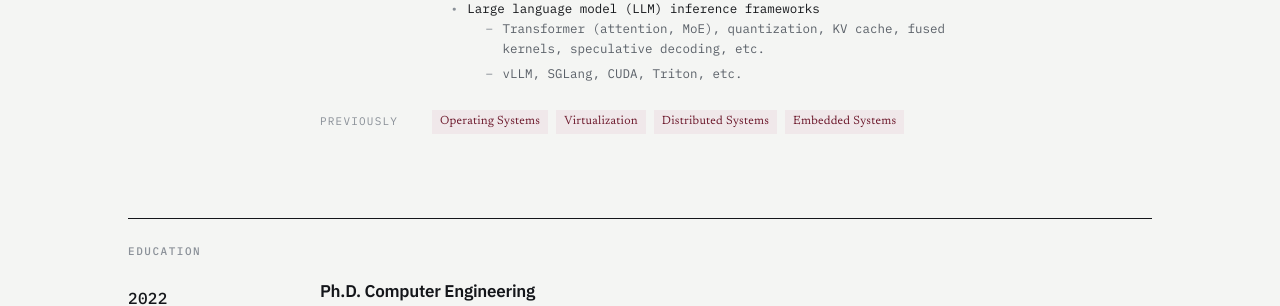
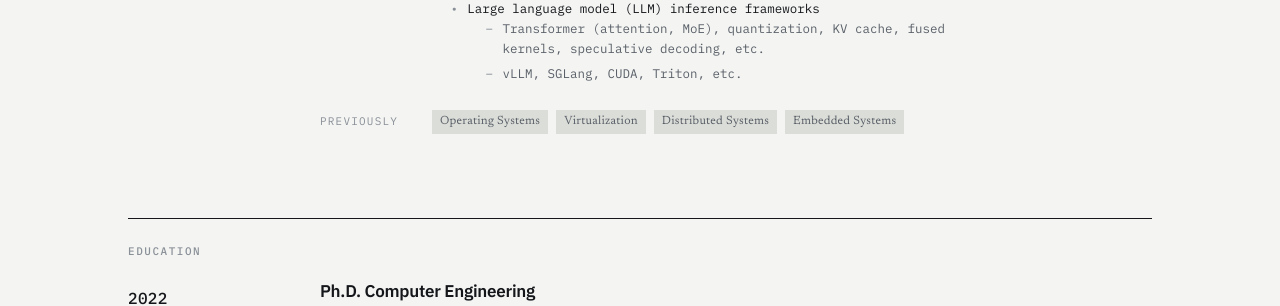
Before and after one commit to JackChuang/JackChuang.github.io, a Jekyll site: the page built from index.html, in a window 1280 px wide. Shown: the part 563-869 px from the top of the page. Built offline with Jekyll 4.4.1, drawn with Linux system fonts in a browser that asks for light colours.

Commit message:
Mute the Previously tags, and make neutral the default for domain tags
These started out oxblood on a tinted ground, the same treatment as the current
one, which set past work in the colour reserved for what is current — closer to
an endorsement of it than a record of it. Neutral is now the base and the accent
is the exception, so only 'AI infrastructure' carries it.

ink-mid on rule measures 4.64:1 against the page, clearing AA for small text.
ink-soft would have been quieter at 2.35:1 and effectively unreadable; the aim
was to recede, not to disappear.

```diff
--- a/assets/css/site.css
+++ b/assets/css/site.css
@@ -196,11 +196,17 @@ hr.rule {
   flex-wrap: wrap;
   gap: 0.4rem 0.5rem;
 }
+/* Neutral is the default here, and the accent is the exception — the reverse
+   of how this started. These tags are mostly past work, and setting past work
+   in the same oxblood as current work reads as an endorsement of it.
+   ink-mid on rule measures 4.64:1, which clears AA for small text; ink-soft
+   would have been quieter still at 2.35:1, and unreadable. Muted is the goal,
+   faint is not. */
 .domains span {
   display: inline-block;
   padding: 0.15rem 0.5rem;
-  background: var(--accent-tint);
-  color: var(--accent);
+  background: var(--rule);
+  color: var(--ink-mid);
   font-size: 0.75rem;
   letter-spacing: 0.02em;
   white-space: nowrap;
```
